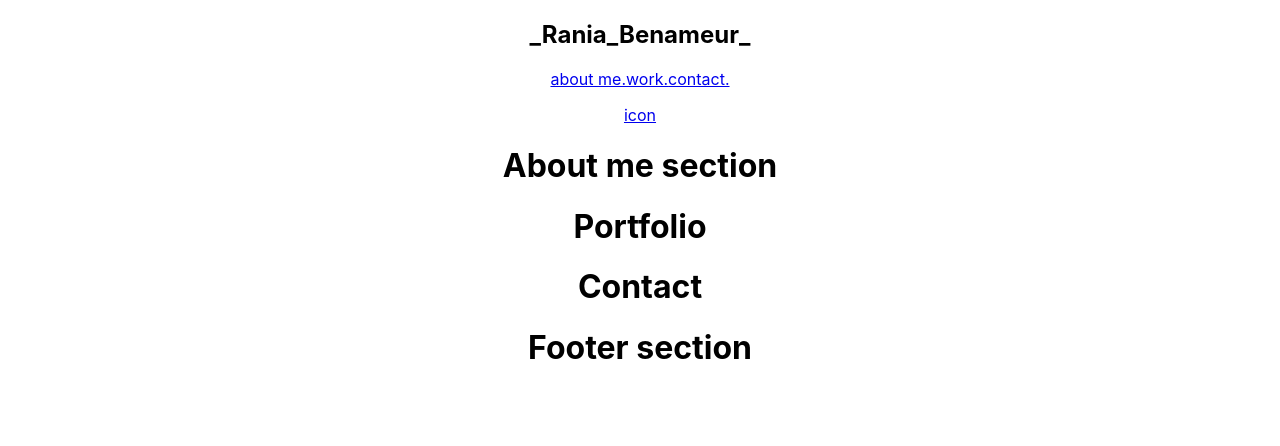
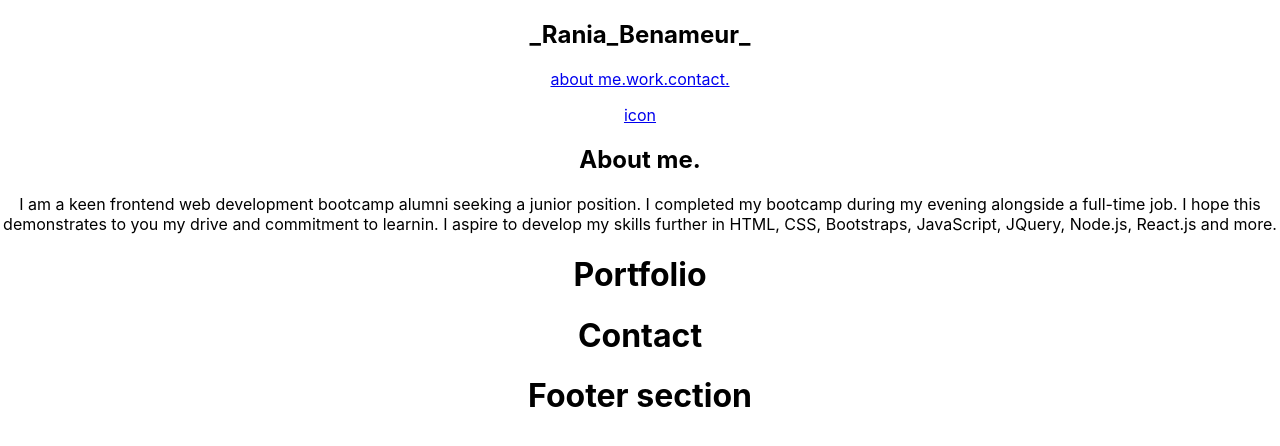
Before and after one commit to RBenameur/Rania-Benameur-Portfolio-React, a React (Create React App) app in the folder my-react-app/: page / in a window 1280 px wide. Shown: the top 446 px of the page. Built offline with nearby package versions, Linux system fonts and the light colour scheme.

Commit message:
injecting html into about component

```diff
--- a/my-react-app/src/components/about/About.js
+++ b/my-react-app/src/components/about/About.js
@@ -3,7 +3,15 @@ function About() {
 
     return (
         <>
-        <h1>About me section</h1>
+        <section class="page-section" id="about">
+            <div id="about-me-text">
+                <h2>About me.</h2>
+                <p>I am a keen frontend web development bootcamp alumni seeking a junior position. I completed my bootcamp during my evening alongside a full-time job. I hope this demonstrates to you my drive and commitment to learnin. I aspire to develop my skills further in HTML, CSS, Bootstraps, JavaScript, JQuery, Node.js, React.js and more. </p>
+            </div>
+            <div id="about-me-profile-pic">
+                {/* <img src="./assets/images/profile_img.jpg" alt="Profile picture of Rania Benameur"/> */}
+            </div>
+        </section>
         </>
     );
 }
```
